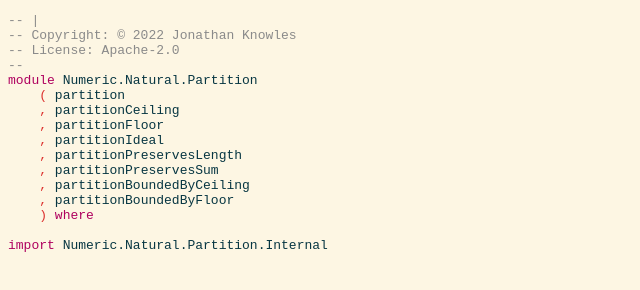
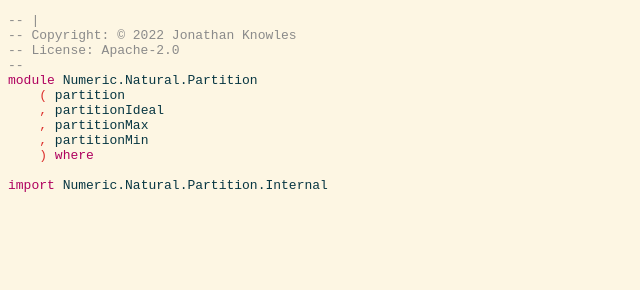
Before and after one commit to jonathanknowles/natural-partition, a plain HTML site: page src/Numeric.Natural.Partition.html in a window 1280 px wide. Shown: the whole page, without its empty margins (0-640 px from the left). Drawn offline with Linux system fonts and the light colour scheme.

Commit message:
Deploying to gh-pages from @ jonathanknowles/natural-partition@eb7d2baaed4fbb38712572887d94e3d1ac5d0f21 🚀

```diff
--- a/src/Numeric.Natural.Partition.html
+++ b/src/Numeric.Natural.Partition.html
@@ -4,14 +4,10 @@
 </span><span id="line-4"></span><span class="hs-comment">--</span><span>
 </span><span id="line-5"></span><span class="hs-keyword">module</span><span> </span><span class="hs-identifier">Numeric.Natural.Partition</span><span>
 </span><span id="line-6"></span><span>    </span><span class="hs-special">(</span><span> </span><span class="annot"><span class="hs-identifier">partition</span></span><span>
-</span><span id="line-7"></span><span>    </span><span class="hs-special">,</span><span> </span><span class="annot"><span class="hs-identifier">partitionCeiling</span></span><span>
-</span><span id="line-8"></span><span>    </span><span class="hs-special">,</span><span> </span><span class="annot"><span class="hs-identifier">partitionFloor</span></span><span>
-</span><span id="line-9"></span><span>    </span><span class="hs-special">,</span><span> </span><span class="annot"><span class="hs-identifier">partitionIdeal</span></span><span>
-</span><span id="line-10"></span><span>    </span><span class="hs-special">,</span><span> </span><span class="annot"><span class="hs-identifier">partitionPreservesLength</span></span><span>
-</span><span id="line-11"></span><span>    </span><span class="hs-special">,</span><span> </span><span class="annot"><span class="hs-identifier">partitionPreservesSum</span></span><span>
-</span><span id="line-12"></span><span>    </span><span class="hs-special">,</span><span> </span><span class="annot"><span class="hs-identifier">partitionBoundedByCeiling</span></span><span>
-</span><span id="line-13"></span><span>    </span><span class="hs-special">,</span><span> </span><span class="annot"><span class="hs-identifier">partitionBoundedByFloor</span></span><span>
-</span><span id="line-14"></span><span>    </span><span class="hs-special">)</span><span> </span><span class="hs-keyword">where</span><span>
-</span><span id="line-15"></span><span>
-</span><span id="line-16"></span><span class="hs-keyword">import</span><span> </span><span class="annot"><span class="hs-identifier">Numeric.Natural.Partition.Internal</span></span><span>
-</span><span id="line-17"></span></pre></body></html>
+</span><span id="line-7"></span><span>    </span><span class="hs-special">,</span><span> </span><span class="annot"><span class="hs-identifier">partitionIdeal</span></span><span>
+</span><span id="line-8"></span><span>    </span><span class="hs-special">,</span><span> </span><span class="annot"><span class="hs-identifier">partitionMax</span></span><span>
+</span><span id="line-9"></span><span>    </span><span class="hs-special">,</span><span> </span><span class="annot"><span class="hs-identifier">partitionMin</span></span><span>
+</span><span id="line-10"></span><span>    </span><span class="hs-special">)</span><span> </span><span class="hs-keyword">where</span><span>
+</span><span id="line-11"></span><span>
+</span><span id="line-12"></span><span class="hs-keyword">import</span><span> </span><span class="annot"><span class="hs-identifier">Numeric.Natural.Partition.Internal</span></span><span>
+</span><span id="line-13"></span></pre></body></html>
```
Also changed, not shown: Numeric-Natural-Partition.html (+1 -1 lines), doc-index.html (+1 -1 lines), doc-index.json (+1 -1 lines), 1 other file.
